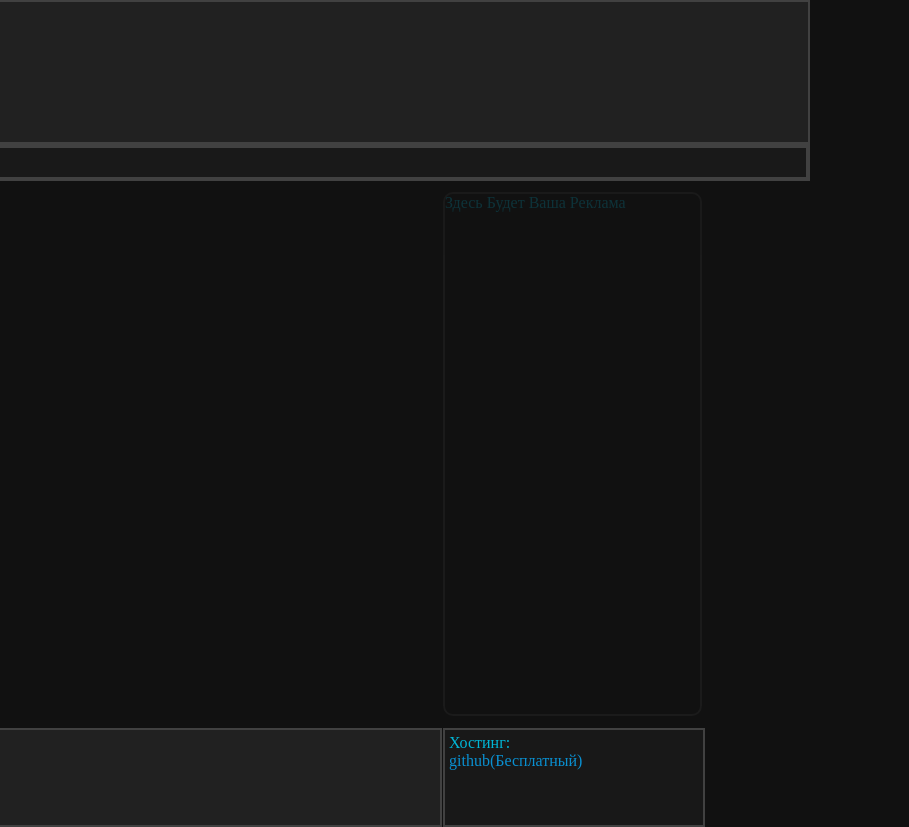
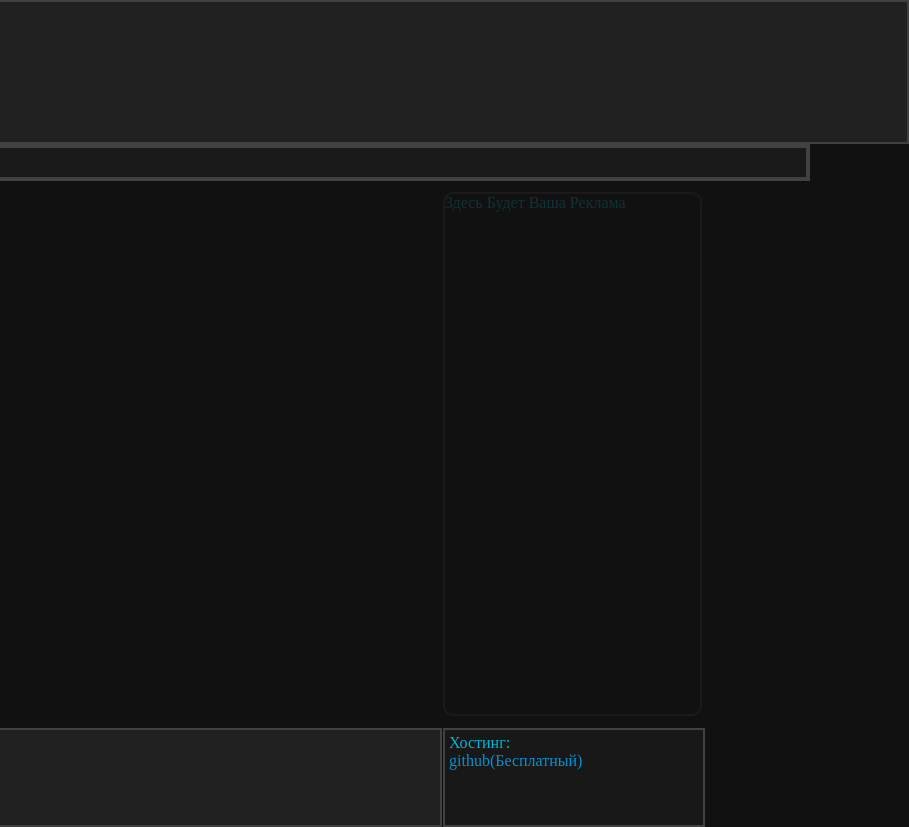
Before and after one commit to webstudio-action/webstudio-action.github.io, a plain HTML site: page index.html in a window 1280 px wide. Shown: the full height of the page, 470-1379 px from the left, 909 px wide, since content can reach past the window. Drawn offline with Linux system fonts and the light colour scheme.

Commit message:
1231
231

```diff
--- a/style.css
+++ b/style.css
@@ -11,6 +11,7 @@ html {
 #webProduct1 {
 	background-color:#212121;
 	border:2px solid #414141;
+	width:1365px;
 	padding:5px;
 	padding-bottom:60px;
 	margin:0px;
```
